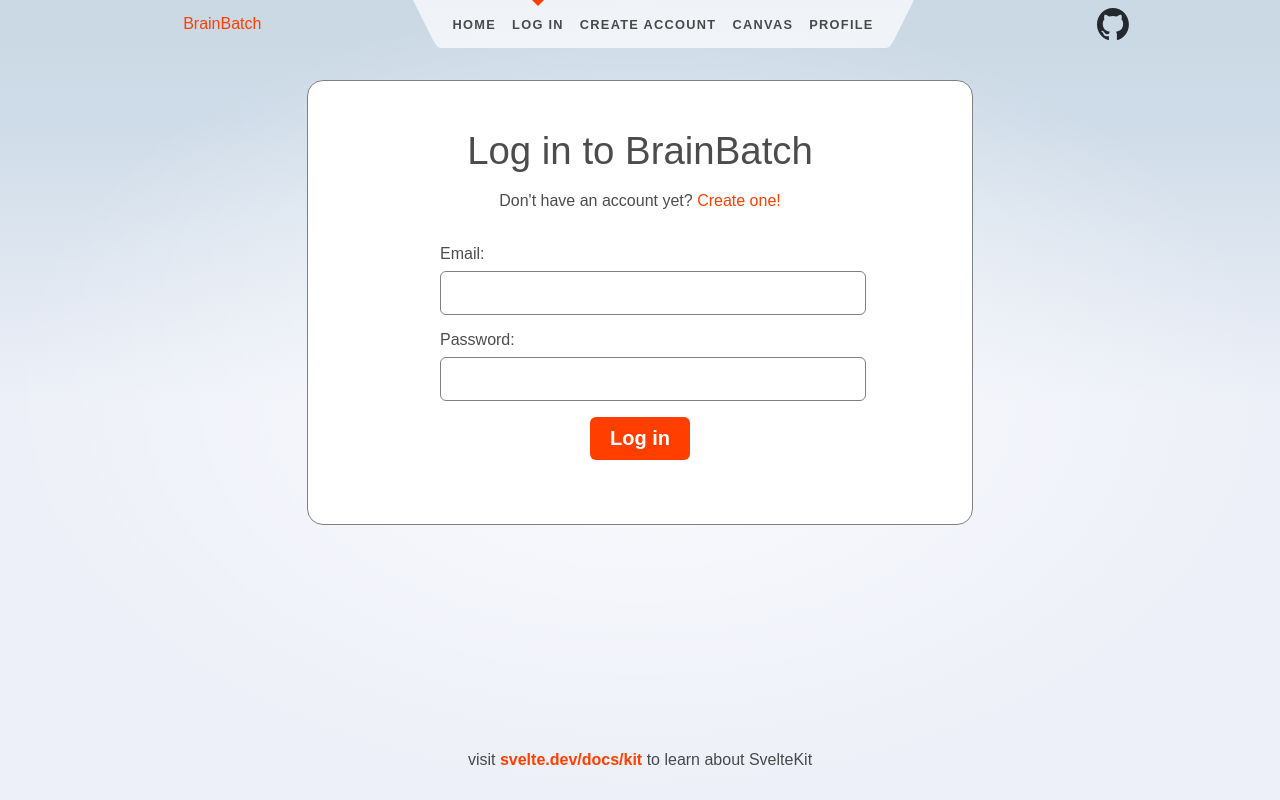
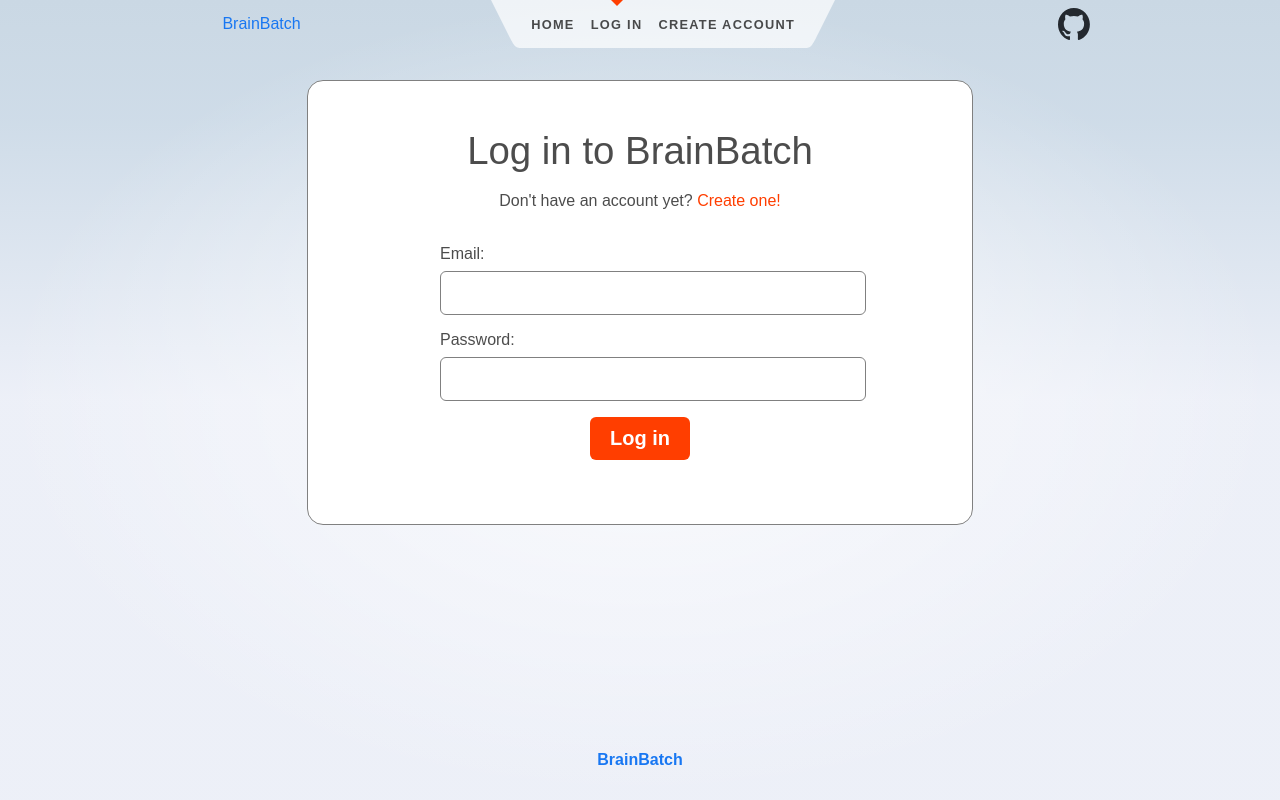
Before and after one commit to etbay/BrainBatch, a SvelteKit app in the folder frontend/: page /login in a window 1280 px wide. Built offline with nearby package versions, Linux system fonts and the light colour scheme.

Commit message:
Hid profile and canvas pages when not logged in

```diff
--- a/frontend/src/routes/+layout.svelte
+++ b/frontend/src/routes/+layout.svelte
@@ -14,7 +14,7 @@
 
 	<footer>
 		<p>
-			visit <a href="https://svelte.dev/docs/kit">svelte.dev/docs/kit</a> to learn about SvelteKit
+			<a href="https://github.com/etbay/BrainBatch">BrainBatch</a>
 		</p>
 	</footer>
 </div>
@@ -43,10 +43,12 @@
 		justify-content: center;
 		align-items: center;
 		padding: 12px;
+		color: #1877f2;
 	}
 
 	footer a {
 		font-weight: bold;
+		color: #1877f2;
 	}
 
 	@media (min-width: 480px) {
--- a/frontend/src/routes/Header.svelte
+++ b/frontend/src/routes/Header.svelte
@@ -1,6 +1,7 @@
 <script>
 	import { page } from '$app/state';
 	import logo from '$lib/images/svelte-logo.svg';
+	import { auth } from '$lib/stores/auth';
 	import github from '$lib/images/github.svg';
 </script>
 
@@ -17,18 +18,22 @@
 			<li aria-current={page.url.pathname === '/' ? 'page' : undefined}>
 				<a href="/">Home</a>
 			</li>
+			{#if !$auth.isLoggedIn}
 				<li aria-current={page.url.pathname === '/login' ? 'page' : undefined}>
 					<a href="/login">Log in</a>
 				</li>
 				<li aria-current={page.url.pathname === '/createaccount' ? 'page' : undefined}>
 					<a href="/createaccount">Create Account</a>
 				</li>
+			{/if}
+			{#if $auth.isLoggedIn}
 				<li aria-current={page.url.pathname === '/canvas' ? 'page' : undefined}>
 					<a href="/canvas">Canvas</a>
 				</li>
 				<li aria-current={page.url.pathname === '/profile' ? 'page' : undefined}>
 					<a href="/profile">Profile</a>
 				</li>
+			{/if}
 		</ul>
 		<svg viewBox="0 0 2 3" aria-hidden="true">
 			<path d="M0,0 L0,3 C0.5,3 0.5,3 1,2 L2,0 Z" />
@@ -60,6 +65,7 @@
 		width: 100%;
 		height: 100%;
 		padding-left: 1em;
+		color: #1877f2;
 	}
 
 	.corner img {
```
Lines whose indentation alone changed are shown as unchanged.
